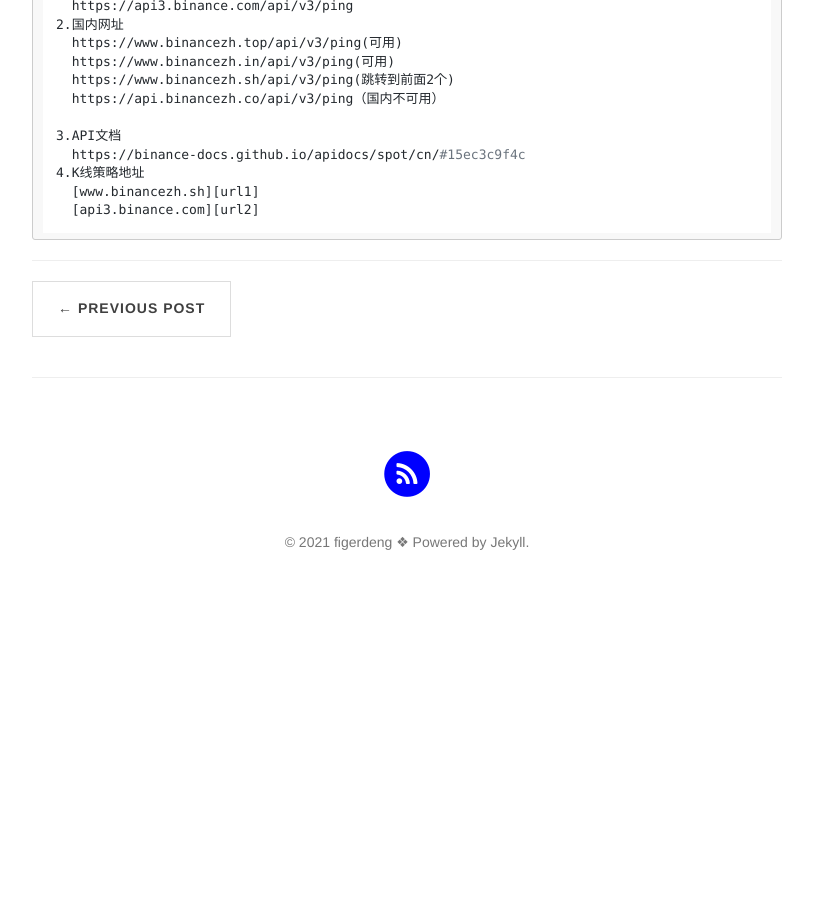
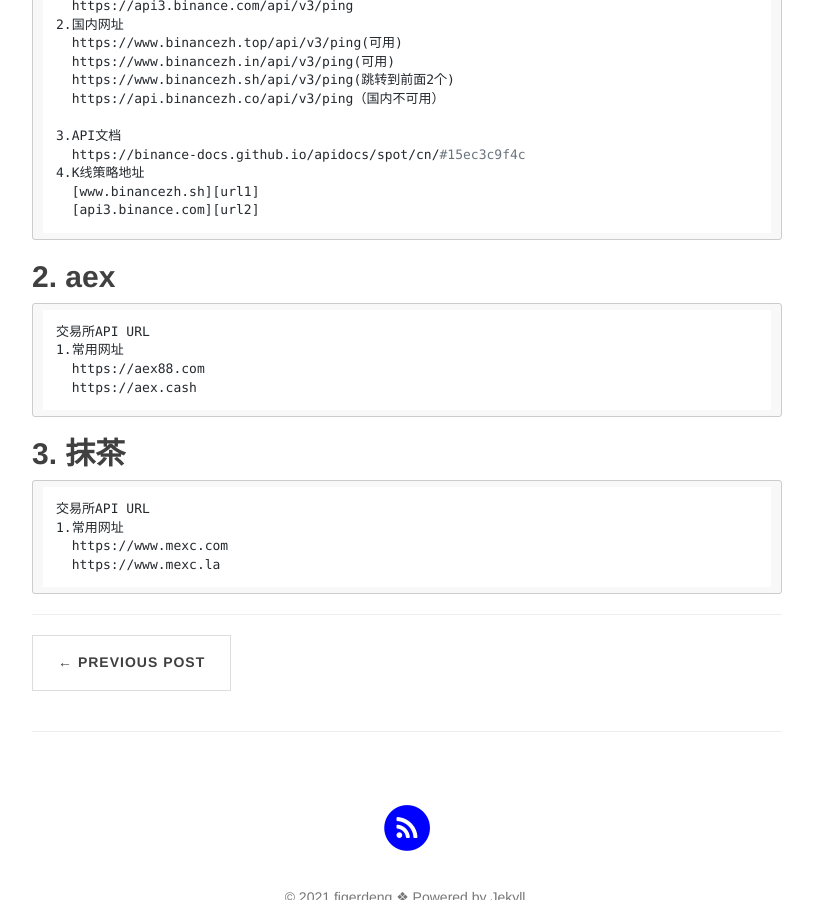
Before and after one commit to figerdeng/siweiwo, a Jekyll site: the page built from _posts/2021-07-10-raspi-coin-exchange-api.md, in a window 1280 px wide and 900 px high, scrolled down 711 px. Shown: the whole window, without its empty margins (233-1046 px from the left). Built offline with Jekyll 4.4.1, drawn with Linux system fonts in a browser that asks for light colours; nearby versions of some CDN libraries; comment, search, counter and statistics services are not loaded; before the commit the page ends 1331 px from its top, so only the background shows below that.

Commit message:
更新交易所地址

```diff
--- a/_posts/2021-07-10-raspi-coin-exchange-api.md
+++ b/_posts/2021-07-10-raspi-coin-exchange-api.md
@@ -30,5 +30,18 @@
       [www.binancezh.sh][url1]
       [api3.binance.com][url2]
 
+## **2. aex**
+    交易所API URL
+    1.常用网址
+      https://aex88.com
+      https://aex.cash
+
+## **3. 抹茶**
+    交易所API URL
+    1.常用网址
+      https://www.mexc.com
+      https://www.mexc.la
+
+
 [url1]: https://www.binancezh.sh/api/v3/klines?symbol=1INCHUSDT&startTime=1625500800000&endTime=1625846399000&limit=1000&interval=1d
 [url2]: https://api3.binance.com/api/v3/klines?symbol=1INCHUSDT&startTime=1625500800000&endTime=1625846399000&limit=1000&interval=1d
```
